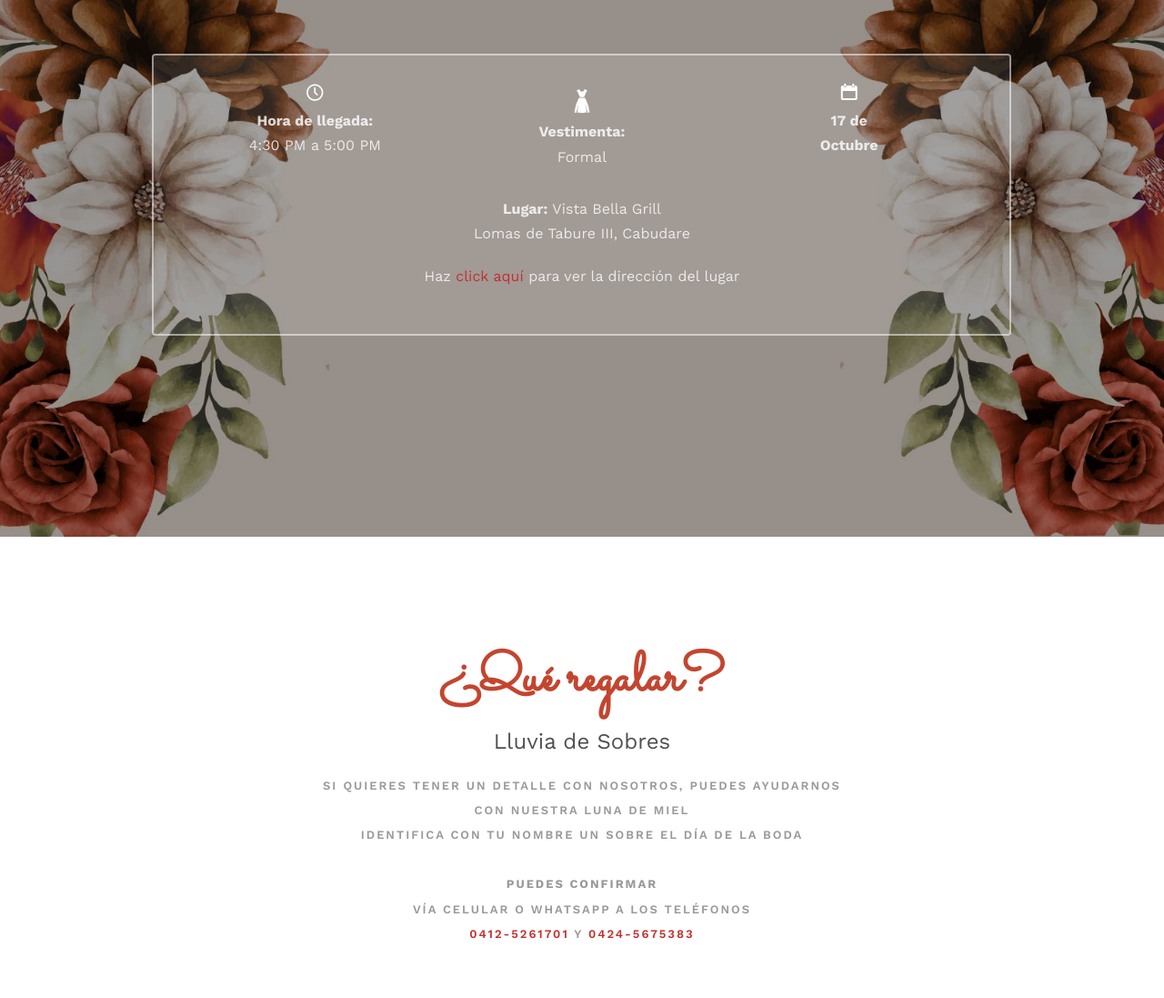
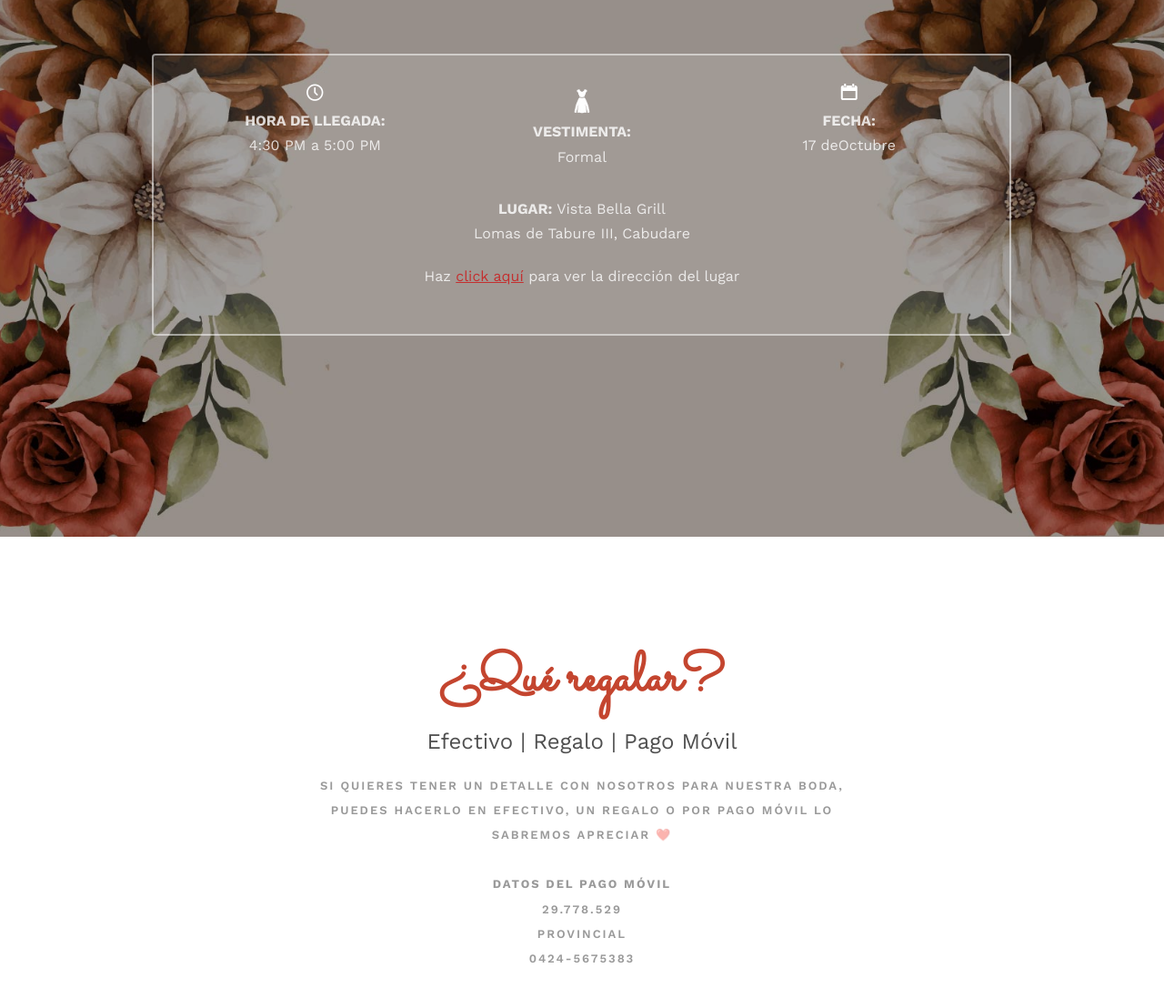
Before and after one commit to EsperanzaCSJ/esperanzacsj.janyyedwin.io, a plain HTML site: page index.html in a window 1280 px wide. Shown: the part 2180-3277 px from the top of the page at 91% size. Drawn offline with nearby package versions, Linux system fonts and the light colour scheme; files whose address does not match are found by name.

Commit message:
correcciones regalo

```diff
--- a/css/style.css
+++ b/css/style.css
@@ -56,6 +56,7 @@ a {
   -webkit-transition: 0.5s;
   -o-transition: 0.5s;
   transition: 0.5s;
+  text-decoration: underline;
 }
 a:hover, a:active, a:focus {
   color: #cf6706;
--- a/index.html
+++ b/index.html
@@ -173,19 +173,19 @@
                                     <div class="event-columns">
                                         <div class="event-col">
                                             <i class="icon-clock"></i>
-                                            <span><b>Hora de llegada:</b> <br>4:30 PM a 5:00 PM</span>
+                                            <span><b>HORA DE LLEGADA:</b> <br>4:30 PM a 5:00 PM</span>
                                         </div>
                                         <div class="event-col">
                                             <img src="images/dress-white.png" alt="Dress icon" class="event-icon" />
-                                            <span><b>Vestimenta:</b> <br>Formal</span>
+                                            <span><b>VESTIMENTA:</b> <br>Formal</span>
                                         </div>
                                         <div class="event-col">
                                             <i class="icon-calendar"></i>
-                                            <span><b>17 de<br>Octubre</b></span>
+                                            <span><b>FECHA:</b><br>17 deOctubre</span>
                                         </div>
                                     </div>
                                     <div class="event-details">
-                                        <p><b>Lugar:</b> Vista Bella Grill<br>Lomas de Tabure III, Cabudare</p>
+                                        <p><b>LUGAR:</b> Vista Bella Grill<br>Lomas de Tabure III, Cabudare</p>
                                         <p>Haz <a href="https://maps.app.goo.gl/UfCLbtYMgjx5tAkV7">click aquí</a> para ver la dirección del lugar</p>
                                     </div>
                                 </div>
@@ -209,11 +209,11 @@
 								<div class="col-md-10 col-md-offset-1">
 									<div class="col-md-12 col-sm-12 text-center">
 										<div class="event-wrap animate-box">
-											<h3>Lluvia de Sobres</h3>
+											<h3>Efectivo | Regalo | Pago Móvil</h3>
 											<div class="event-col">
-												<span>Si quieres tener un detalle con nosotros, puedes ayudarnos con nuestra luna de miel<br> identifica con tu nombre un sobre el día de la boda<br><br></span>
-												<span><b>Puedes confirmar</b><br></span>
-												<span>Vía celular o Whatsapp a los teléfonos<br><a href="tel:+584125261701">0412-5261701</a> y <a href="tel:+584245675383">0424-5675383</a></span>
+												<span>Si quieres tener un detalle con nosotros para nuestra boda, puedes hacerlo en efectivo, un regalo o por pago móvil lo sabremos apreciar ❤️<br><br></span>
+												<span><b>Datos del Pago Móvil</b><br></span>
+												<span>29.778.529<br>Provincial<br>0424-5675383</a></span>
 											</div>
 										</div>
 									</div>
```
